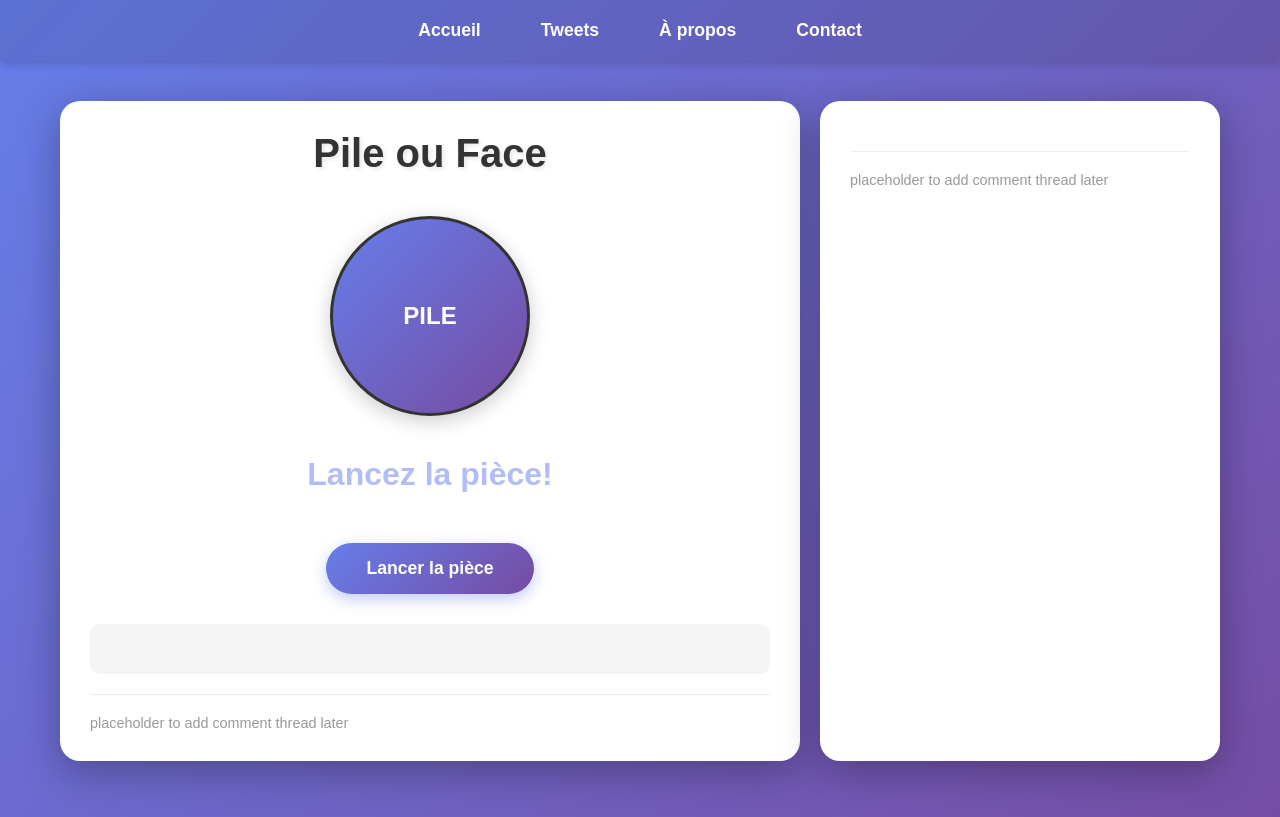
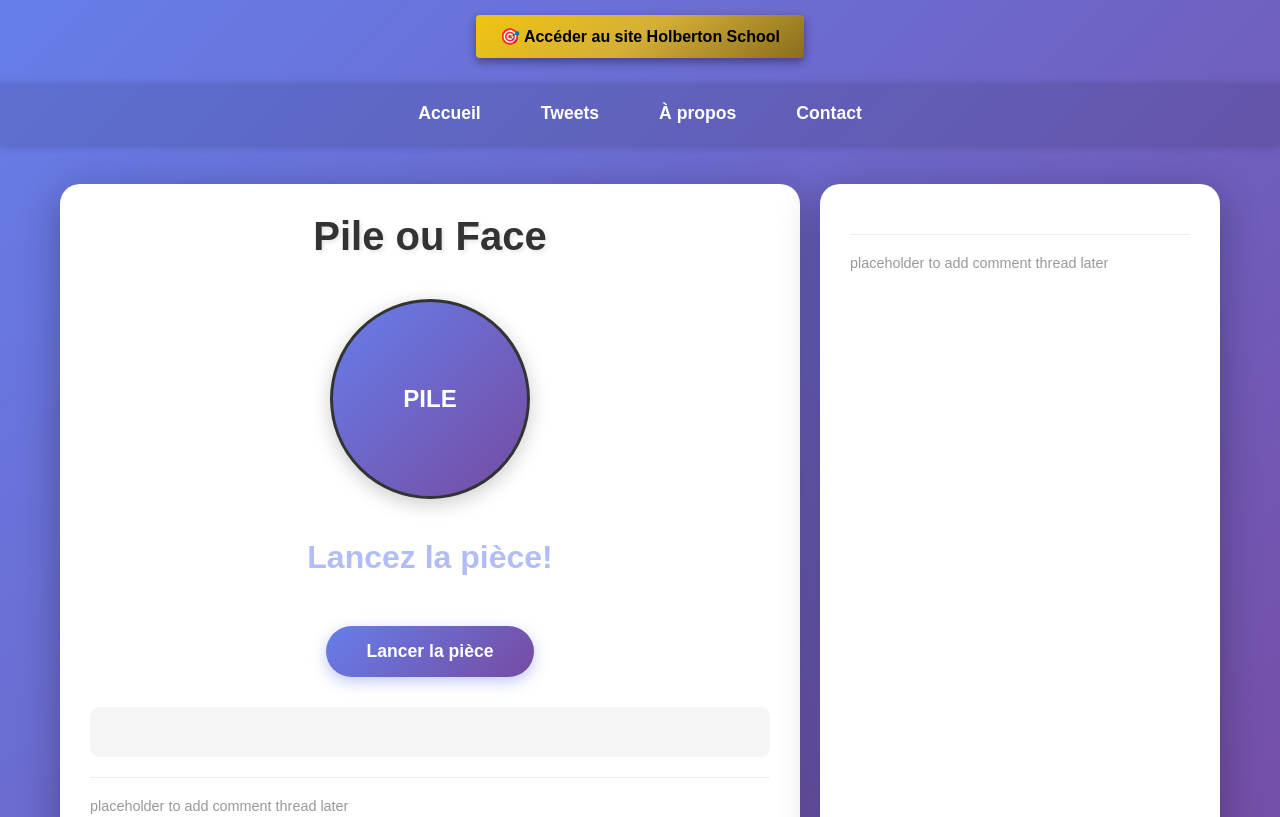
Before and after one commit to layrinhac01-creator/Pile-ou-Face, a plain HTML site: page index.html in a window 1280 px wide. Shown: the top 817 px of the page. Drawn offline with Linux system fonts and the light colour scheme.

Commit message:
Add files via upload

```diff
--- a/index.html
+++ b/index.html
@@ -6,6 +6,11 @@
     <title>Pile ou Face</title>
     <link rel="stylesheet" href="style.css">
 </head>
+<div style="text-align: center; margin: 15px 0 25px 0;">
+    <a href="https://layrinhac01-creator.github.io/Mon-site-HolbertonSchool/" target="_blank" style="display: inline-block; padding: 12px 24px; background: linear-gradient(145deg, #f1c40f 0%, #d4af37 50%, #8a6d1c 100%); color: #000000; text-decoration: none; font-weight: bold; border-radius: 4px; box-shadow: 0 4px 10px rgba(0, 0, 0, 0.4); font-family: sans-serif;">
+        🎯 Accéder au site Holberton School
+    </a>
+</div>
 <body>
     <header>
         <nav>
```
